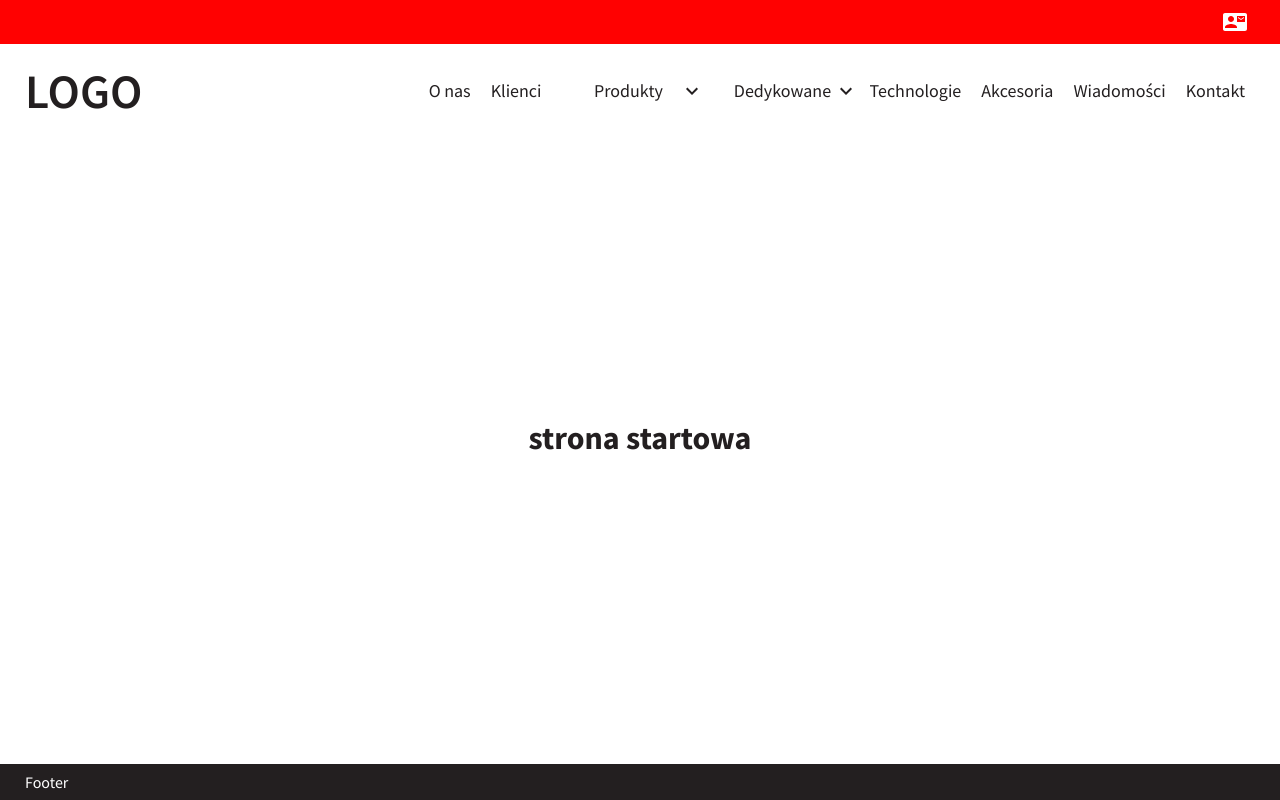
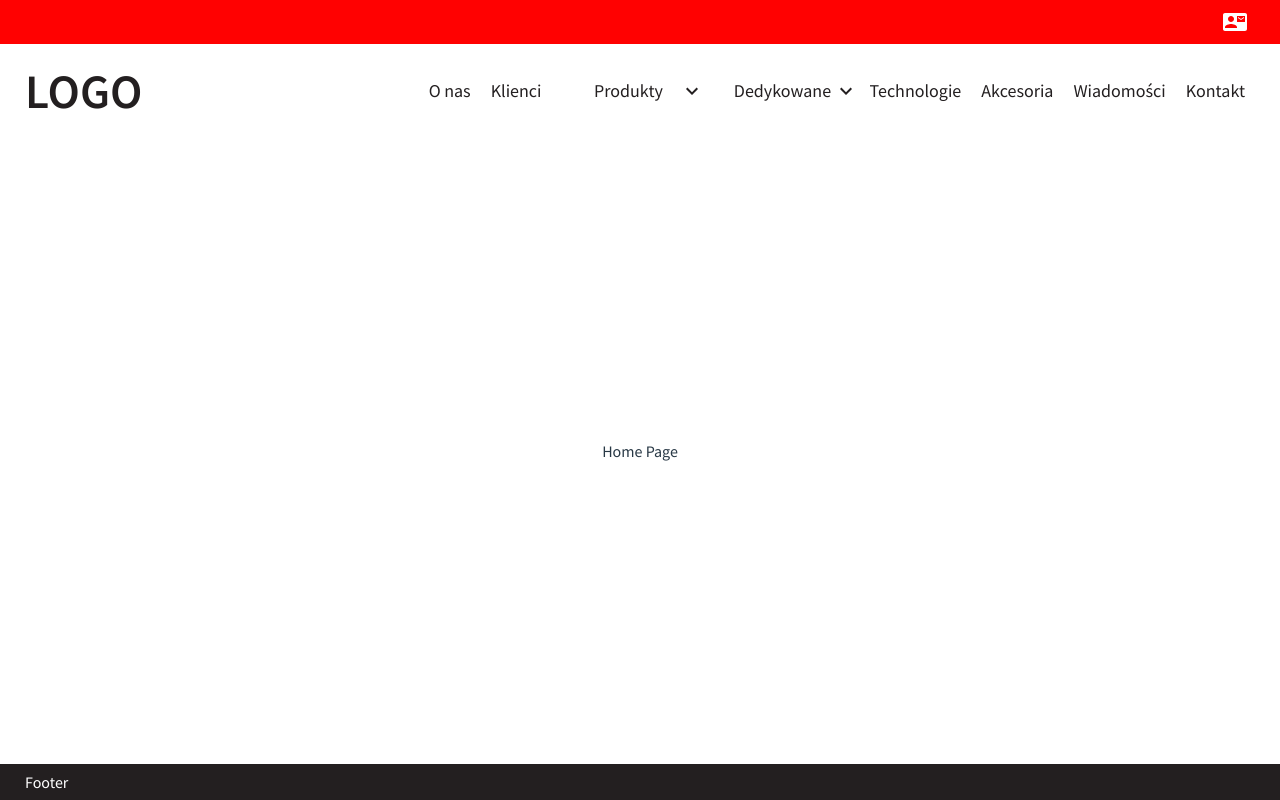
Before and after one commit to krystek77/react-website-client-side, a React (Create React App) app: page / in a window 1280 px wide. Built offline with nearby package versions, Linux system fonts and the light colour scheme.

Commit message:
Add another pages

```diff
--- a/src/App.js
+++ b/src/App.js
@@ -5,18 +5,22 @@ import ProductDetails from './components/ProductDetails/ProductDetails';
 
 import Layout from './components/Layout/Layout';
 
+import {Home,About,Customers, DedicatedSolutions, Technologies,AdditionalEquipment,News,Contact,NotFound} from './components/pages';
+
 const App = () => {
   return (
       <Layout>
         <Switch>
-          <Route path="/o-nas" render={() => <h1 style={{flexGrow:1,display:'flex',justifyContent:'center',alignItems:'center'}}>strona o nas</h1>} />
-          <Route path="/klienci" render={() => <h1 style={{flexGrow:1,display:'flex',justifyContent:'center',alignItems:'center'}}>strona klienci</h1>} />
+          <Route path="/o-nas" component={About} />
+          <Route path="/klienci" component={Customers} />
           <Route path="/produkty/:name" render={(props) => <ProductDetails {...props} />} />
-          <Route path="/technologie" render={() => <h1 style={{flexGrow:1,display:'flex',justifyContent:'center',alignItems:'center'}}>strona technologie</h1>} />
-          <Route path="/akcesoria" render={() => <h1 style={{flexGrow:1,display:'flex',justifyContent:'center',alignItems:'center'}}>strona akcesoria</h1>} />
-          <Route path="/wiadomosci" render={() => <h1 style={{flexGrow:1,display:'flex',justifyContent:'center',alignItems:'center'}}>strona widaomosci</h1>} />
-          <Route path="/kontakt" render={() => <h1 style={{flexGrow:1,display:'flex',justifyContent:'center',alignItems:'center'}}>strona kontakt</h1>} />
-          <Route path="/" render={() => <h1 style={{flexGrow:1,display:'flex',justifyContent:'center',alignItems:'center'}}>strona startowa</h1>} />
+          <Route path="/rozwiazania-specjalne/:name" render={(props) => <DedicatedSolutions {...props} />} />
+          <Route path="/technologie" component={Technologies} />
+          <Route path="/dodatkowe-wyposazenie" component={AdditionalEquipment} />
+          <Route path="/wiadomosci" component={News} />
+          <Route path="/kontakt" component={Contact} />
+          <Route path="/" exact component={Home} />
+          <Route component={NotFound} />
         </Switch>
       </Layout>
   );
--- /dev/null
+++ b/src/components/pages/404.js
@@ -0,0 +1,6 @@
+import React from 'react';
+
+function NotFound(){
+    return <div className="page">NotFound Page - ERROR 404</div>
+}
+export default NotFound;
--- /dev/null
+++ b/src/components/pages/About.js
@@ -0,0 +1,6 @@
+import React from 'react';
+
+function About(){
+    return <div className="page">About Page</div>
+}
+export default About;
--- /dev/null
+++ b/src/components/pages/AdditionalEquipment.js
@@ -0,0 +1,6 @@
+import React from 'react';
+
+function AdditionalEquipment(){
+    return <div className="page">Additional Equipment Page</div>
+}
+export default AdditionalEquipment;
--- /dev/null
+++ b/src/components/pages/Contact.js
@@ -0,0 +1,6 @@
+import React from 'react';
+
+function Contact(){
+    return <div className="page">Contact Page</div>
+}
+export default Contact;
--- /dev/null
+++ b/src/components/pages/Customers.js
@@ -0,0 +1,6 @@
+import React from 'react';
+
+function Customers(){
+    return <div className="page">Customers Page</div>
+}
+export default Customers;
--- /dev/null
+++ b/src/components/pages/DedicatedSolutions.js
@@ -0,0 +1,6 @@
+import React from 'react';
+
+function DedicatedSolutions(){
+    return <div className="page">DedicatedSolutions Page</div>
+}
+export default DedicatedSolutions;
--- /dev/null
+++ b/src/components/pages/Home.js
@@ -0,0 +1,6 @@
+import React from 'react';
+
+function Home(){
+    return <div className="page">Home Page</div>
+}
+export default Home;
--- /dev/null
+++ b/src/components/pages/News.js
@@ -0,0 +1,6 @@
+import React from 'react';
+
+function News(){
+    return <div className="page">News Page</div>
+}
+export default News;
--- /dev/null
+++ b/src/components/pages/Technologies.js
@@ -0,0 +1,6 @@
+import React from 'react';
+
+function Technologies(){
+    return <div className="page">Technologies Page</div>
+}
+export default Technologies;
--- /dev/null
+++ b/src/components/pages/index.js
@@ -0,0 +1,9 @@
+export {default as Home} from './Home';
+export {default as About} from './About';
+export {default as Customers} from './Customers';
+export {default as DedicatedSolutions} from './DedicatedSolutions';
+export {default as Technologies} from './Technologies';
+export {default as AdditionalEquipment} from './AdditionalEquipment';
+export {default as News} from './News';
+export {default as Contact} from './Contact';
+export {default as NotFound} from './404';
--- a/src/index.css
+++ b/src/index.css
@@ -66,6 +66,13 @@ p {
 .no-scroll-mobile {
   overflow:hidden;
 }
+.page {
+  flex-grow: 1;
+  display: flex;
+  flex-direction: column;
+  justify-content: center;
+  align-items: center;
+}
 button {
   font-family: "Source Sans Pro",sans-serif;
 }
```
